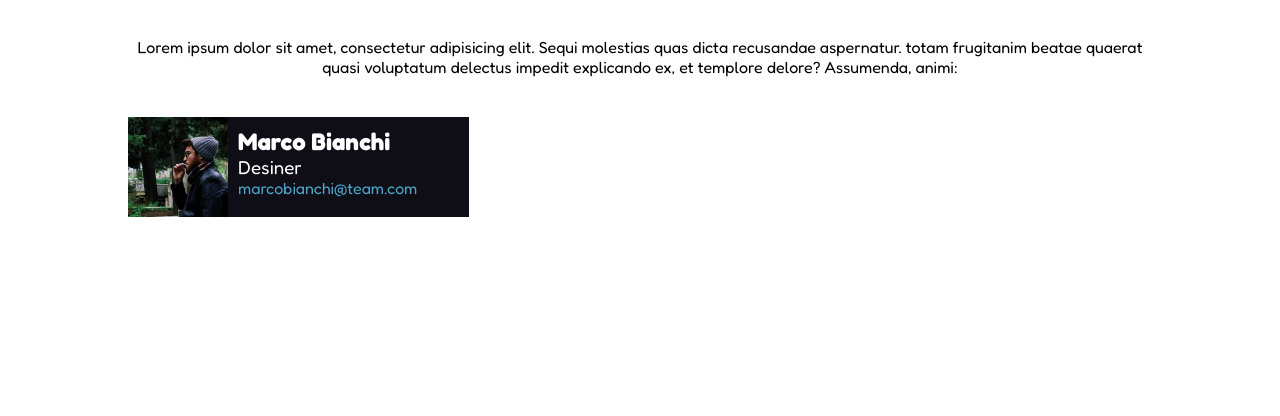
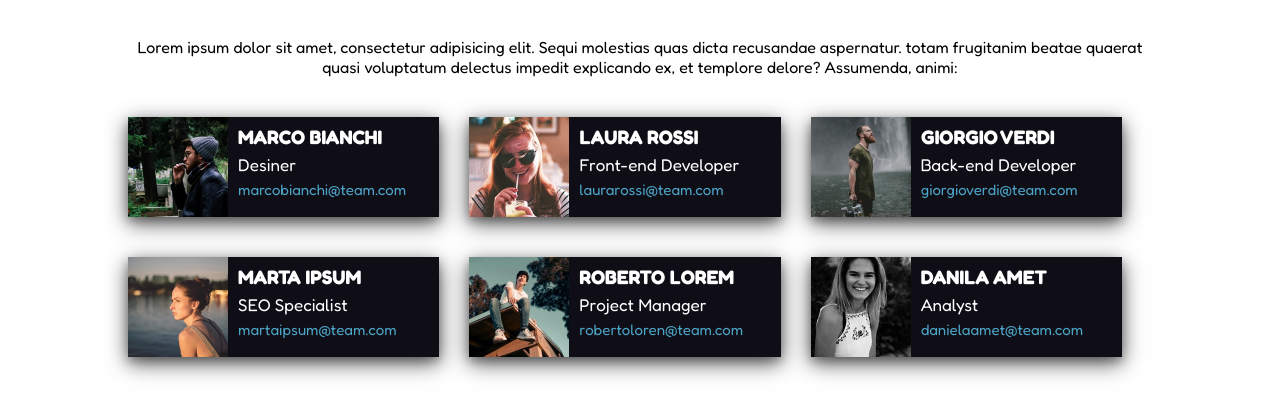
Before and after one commit to LorenzoVeropalumbo/html-css-float-cards, a plain HTML site: page index.html in a window 1280 px wide. Shown: the part 72-488 px from the top of the page. Drawn offline with Linux system fonts and the light colour scheme.

Commit message:
adding all boxes

```diff
--- a/css/style.css
+++ b/css/style.css
@@ -27,6 +27,7 @@ h1{
 main{
   margin-top: 40px;
   color: white;
+  font-size: 13px;
 }
 
 img{
@@ -34,6 +35,10 @@ img{
 }
 
 /* SECTION LAYOUT */
+
+.section-margin{
+  margin-top: 40px;
+}
 .col img{
   float: left;
 }
@@ -48,16 +53,25 @@ img{
 .col{
   float: left;
   width: calc( 100% / 3 );
+  padding-right: 30px;
+
+}
+
+.card {
+  text-align: left;
   background-color: #0f0e17;
+  box-shadow: 0 4px 8px 0 rgba(0, 0, 0, 0.2), 0 6px 20px 0 rgba(0, 0, 0, 0.70);
 }
 
 h3{
   font-weight: 400;
+  padding: 5px 0;
+  font-size: 17px;
 }
 
 .text-padding{
 
-  padding-top: 10px;
+  padding-top: 8px;
   padding-left: 110px;
 }
 
@@ -65,6 +79,7 @@ h3{
 a:link {
   text-decoration: none;
   color: #4ca4c6;
+  font-size: 15px;
 }
 
 a:visited {
--- a/index.html
+++ b/index.html
@@ -30,20 +30,97 @@
   <Main>
 
     <!-- First Section -->
-    <section>
+    <section class="clearfix">
+
+      <!-- First Box -->
       <div class="col">
         <div class="card clearfix">
           <img src="img/male1.png" alt="First section image">
 
-          <!-- First section text -->
+          <!-- First text box -->
           <div class="text-padding">
-            <h2>Marco Bianchi</h2>
+            <h2>MARCO BIANCHI</h2>
             <h3>Desiner</h3>
             <a href="">marcobianchi@team.com</a>
           </div>
-
         </div>
       </div>
+
+      <!-- Second Box -->
+      <div class="col">
+        <div class="card clearfix">
+          <img src="img/female1.png" alt="First section image">
+
+          <!-- Second text box -->
+          <div class="text-padding">
+            <h2>LAURA ROSSI</h2>
+            <h3>Front-end Developer</h3>
+            <a href="">laurarossi@team.com</a>
+          </div>
+        </div>
+      </div>
+
+      <!-- Third Box -->
+      <div class="col">
+        <div class="card clearfix">
+          <img src="img/male2.png" alt="First section image">
+
+          <!-- Third text box -->
+          <div class="text-padding">
+            <h2>GIORGIO VERDI</h2>
+            <h3>Back-end Developer</h3>
+            <a href="">giorgioverdi@team.com</a>
+          </div>
+        </div>
+      </div>
+
+    </section>
+
+    <!-- Second Section -->
+    <section class="clearfix section-margin">
+
+      <!-- Fourth Box -->
+      <div class="col">
+        <div class="card clearfix">
+          <img src="img/female2.png" alt="First section image">
+
+          <!-- Fourth text box -->
+          <div class="text-padding">
+            <h2>MARTA IPSUM</h2>
+            <h3>SEO Specialist</h3>
+            <a href="">martaipsum@team.com</a>
+          </div>
+        </div>
+      </div>
+
+      <!-- Fiveth Box -->
+      <div class="col">
+        <div class="card clearfix">
+          <img src="img/male3.png" alt="First section image">
+
+          <!-- Fiveth text box -->
+          <div class="text-padding">
+            <h2>ROBERTO LOREM</h2>
+            <h3>Project Manager</h3>
+            <a href="">robertoloren@team.com</a>
+          </div>
+        </div>
+      </div>
+
+      <!-- Sixth Box -->
+      <div class="col">
+        <div class="card clearfix">
+          <img src="img/female3.png" alt="First section image">
+
+          <!-- Sixth text box -->
+          <div class="text-padding">
+            <h2>DANILA AMET</h2>
+            <h3>Analyst</h3>
+            <a href="">danielaamet@team.com</a>
+          </div>
+        </div>
+      </div>
+
     </section>
 
   </Main>
```
